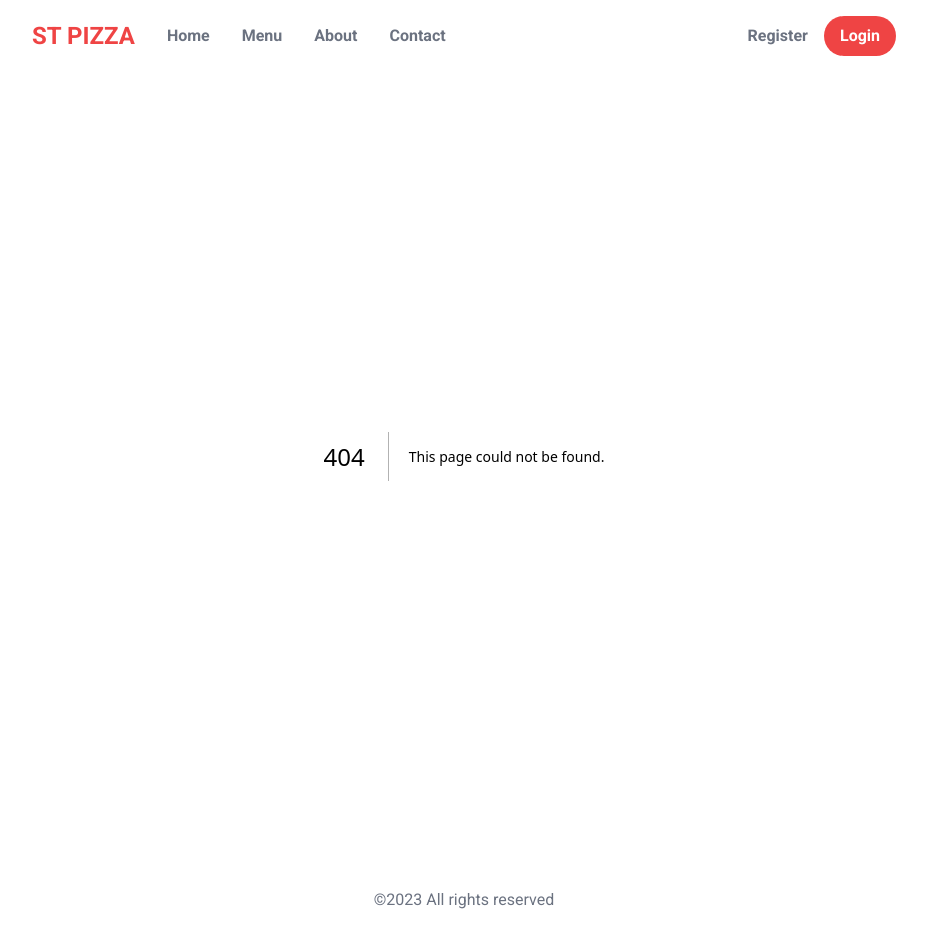
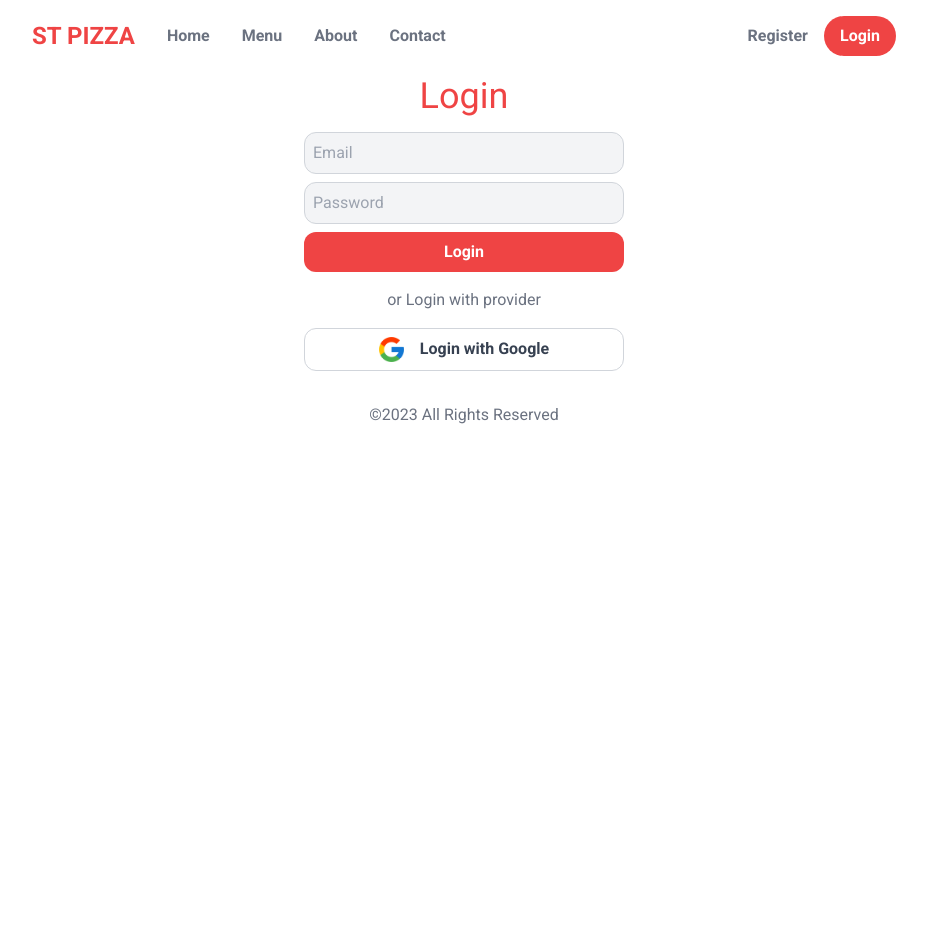
Before and after one commit to SanudaKJ/food-ordering-app, a Next.js app: page /Login in a window 1280 px wide. Before the commit this address had no page. Shown: the whole page, without its empty margins (176-1103 px from the left). After the commit the page ends 800 px from the top, so only its background shows below. Built offline with nearby package versions, Linux system fonts and the light colour scheme.

Commit message:
Fix login and register page links

```diff
--- /dev/null
+++ b/src/app/Login/page.js
@@ -0,0 +1,55 @@
+"use client";
+import { useState } from "react";
+import Image from "next/image";
+
+export default function Login() {
+  const [email, setEmail] = useState();
+  const [password, setPassword] = useState();
+  const [loginInProgress, setLoginInProgress] = useState(false);
+  async function handleFormSubmit(ev) {
+    ev.preventDefault();
+    setLoginInProgress(true);
+    const { ok } = await fetch("/api/login", {
+      method: "POST",
+      body: JSON.stringify({ email, password }),
+      headers: { "Content-Type": "application/json" },
+    });
+    if (ok) {
+      setUserCreated(true);
+    } else {
+      setError(true);
+    }
+    setLoginInProgress(false);
+  }
+  return (
+    <section className="mt-5">
+      <h1 className="mb-4 text-4xl text-center text-red-500">Login </h1>
+      <form className="block max-w-xs mx-auto" onSubmit={handleFormSubmit}>
+        <input
+          type="email"
+          placeholder="Email"
+          value={email}
+          disabled={false}
+          onChange={(ev) => setEmail(ev.target.value)}
+        />
+        <input
+          type="password"
+          placeholder="Password"
+          value={password}
+          disabled={false}
+          onChange={(ev) => setPassword(ev.target.value)}
+        />
+        <button type="submit" disabled={false}>
+          Login
+        </button>
+        <div className="my-4 text-center text-gray-500">
+          or Login with provider
+        </div>
+        <button className="flex justify-center gap-4">
+          <Image src={"/google.png"} width={25} height={25} alt="google" />
+          Login with Google
+        </button>
+      </form>
+    </section>
+  );
+}
--- a/src/app/Register/page.js
+++ b/src/app/Register/page.js
@@ -35,7 +35,7 @@ export default function Register() {
         {userCreated && (
           <div className="my-4 text-center">
             User Created. <br /> Now you can{" "}
-            <Link className="underline" href={"/login"}>
+            <Link className="underline" href={"/Login"}>
               Login &raquo;{" "}
             </Link>
           </div>
@@ -71,6 +71,12 @@ export default function Register() {
             <Image src={"/google.png"} width={25} height={25} alt="google" />
             Login with Google
           </button>
+          <div className="pt-4 my-4 text-center text-gray-500 border-t">
+            Existing Account?{" "}
+            <Link className="underline" href={"/Login"}>
+              Login Here &raquo;{" "}
+            </Link>
+          </div>
         </form>
       </section>
     </>
--- a/src/app/api/register/route.js
+++ b/src/app/api/register/route.js
@@ -7,6 +7,3 @@ export async function POST(req) {
 
   return Response.json(createdUser);
 }
-// export function POST(req) {
-//   return Response.json("Ok");
-// }
--- a/src/app/layout.js
+++ b/src/app/layout.js
@@ -17,7 +17,7 @@ export default function RootLayout({ children }) {
         <Header/>
         {children}
         <footer className="pt-8 text-center text-gray-500">
-        &copy;2023 All rights reserved
+        &copy;2023 All Rights Reserved
       </footer>
 
         </main>
```
